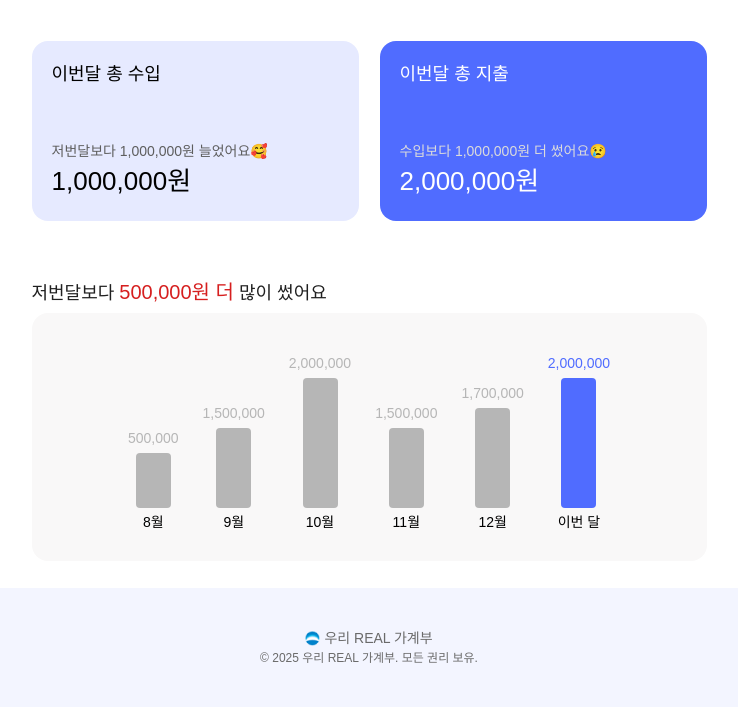
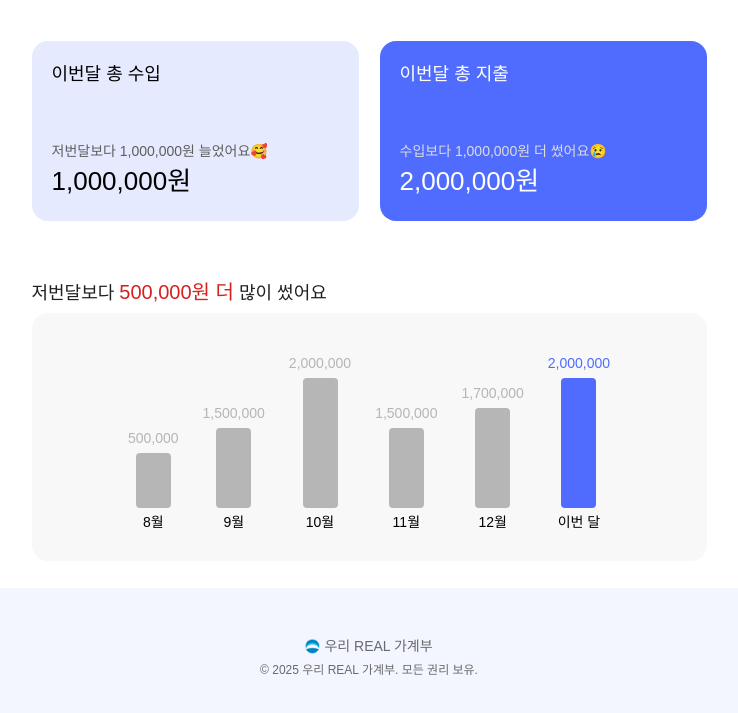
Before and after one commit to woorifisa-service-dev-4th/frontend-1st-woori-real-account-book, a plain HTML site: page public/main.html in a window 1280 px wide. Shown: the part 143-856 px from the top of the page, without its empty margins (271-1009 px from the left). Drawn offline with nearby package versions, Linux system fonts and the light colour scheme; a web font is replaced by a local one.

Commit message:
feat: 푸터 디자인 개선

```diff
--- a/public/footer.html
+++ b/public/footer.html
@@ -1,4 +1,4 @@
-<footer class="w-full bg-[#F3F5FF] flex flex-col items-center justify-center py-10 relative bottom-0">
+<footer class="w-full bg-[#F3F5FF] flex flex-col gap-1 items-center justify-center py-12 relative bottom-0">
     <div class="flex flex-row gap-1 items-center">
         <img src="images/woori-icon.png" alt="woori icon" class="w-[15px] h-[15px]">
         <p class="gray-text text-[#6A6A6A] text-[14px] weight-500">
```
